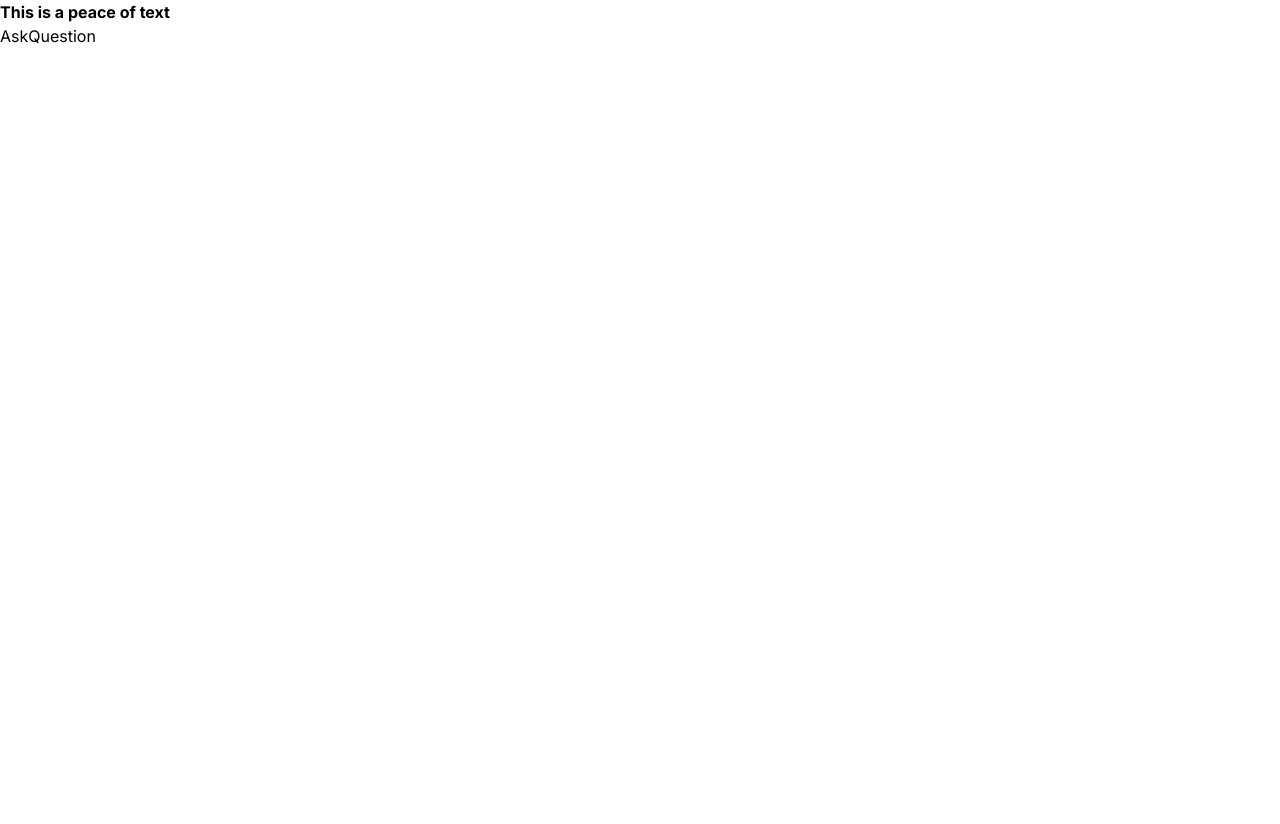
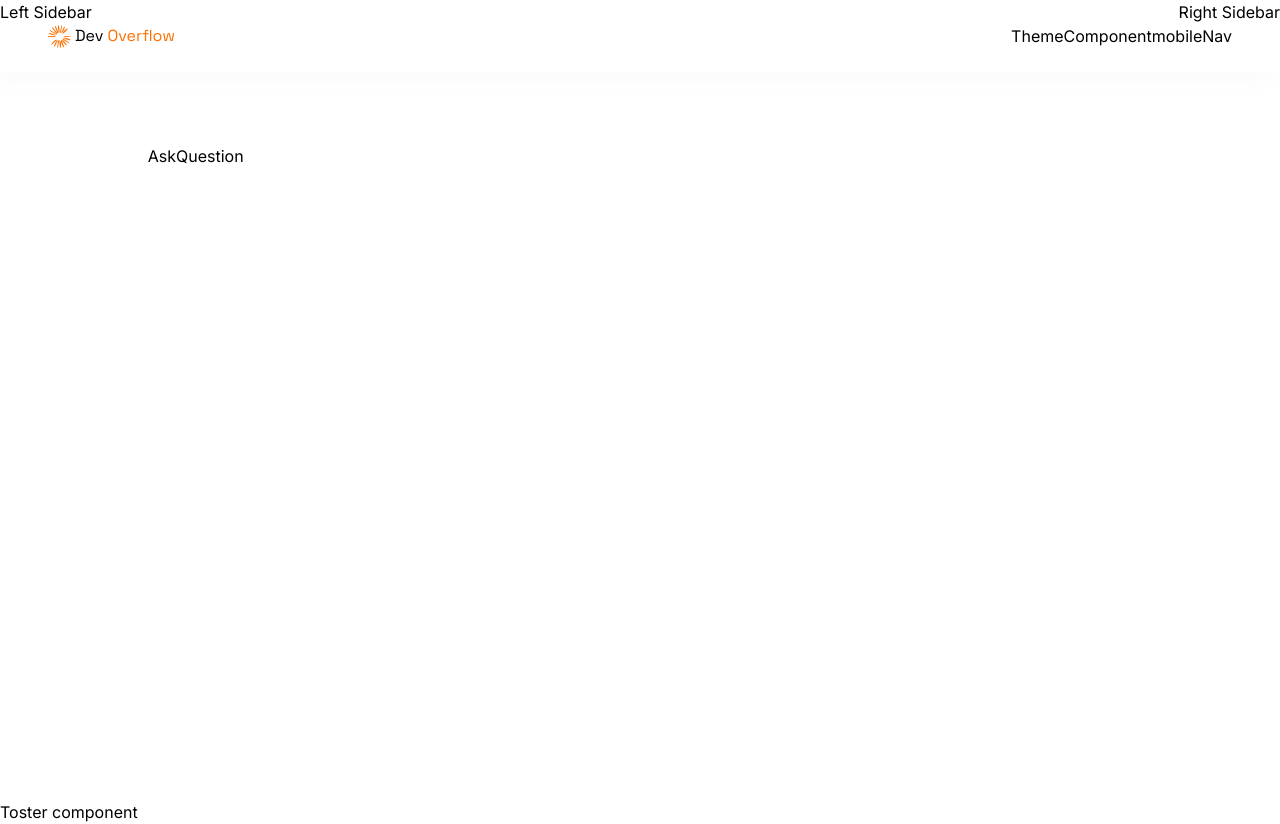
Before and after one commit to rakibtweets/dev_overflow_nextjs13, a Next.js app: page /ask-question in a window 1280 px wide. Before the commit the page ends 800 px from the top, so only its background shows below. Built offline with nearby package versions, Linux system fonts and the light colour scheme; no server answers.

Commit message:
create Navbar stucture

```diff
--- a/app/(root)/(home)/page.tsx
+++ b/app/(root)/(home)/page.tsx
@@ -1,9 +1,3 @@
-import { UserButton } from '@clerk/nextjs';
-
 export default function Home() {
-  return (
-    <div>
-      <UserButton afterSignOutUrl="/" />
-    </div>
-  );
+  return <div></div>;
 }
--- /dev/null
+++ b/app/(root)/layout.tsx
@@ -0,0 +1,19 @@
+import Navbar from '@/components/shared/navbar/Navbar';
+import React from 'react';
+
+const Layout = ({ children }: { children: React.ReactNode }) => {
+  return (
+    <main className="background-light850_dark100 relative">
+      <Navbar />
+      <div className="flex">
+        Left Sidebar
+        <section className="flex min-h-screen flex-1 px-6 pt-36 max-md:pb-14 sm:px-14 ">
+          <div className="mx-auto w-full max-w-5xl">{children}</div>
+        </section>
+        Right Sidebar
+      </div>
+      Toster component
+    </main>
+  );
+};
+export default Layout;
--- a/app/layout.tsx
+++ b/app/layout.tsx
@@ -32,7 +32,6 @@
   return (
     <html lang="en">
       <body className={`${inter.variable} ${spaceGrotest.variable}`}>
-        <h1 className="font-bold ">This is a peace of text</h1>
         <ClerkProvider
           appearance={{
             elements: {
--- /dev/null
+++ b/components/shared/navbar/Navbar.tsx
@@ -0,0 +1,42 @@
+import Link from 'next/link';
+import Image from 'next/image';
+import { SignedIn, UserButton } from '@clerk/nextjs';
+
+const Navbar = () => {
+  return (
+    <nav className="flex-between background-light900_dark200 fixed z-50 w-full gap-5 p-6 shadow-light-300 dark:shadow-none sm:px-12">
+      <Link href="/" className="flex items-center gap-1">
+        <Image
+          src={'/assets/images/site-logo.svg'}
+          width={23}
+          height={23}
+          alt="Devflow"
+        />
+        <p className="h2-bold  font-spaceGrotesk text-dark-100 dark:text-light-900 max-sm:hidden">
+          Dev <span className="text-primary-500">Overflow</span>
+        </p>
+      </Link>
+
+      {/* //Todo: Global Search */}
+
+      <div className="flex-between gap-5">
+        ThemeComponent
+        <SignedIn>
+          <UserButton
+            afterSignOutUrl="/"
+            appearance={{
+              elements: {
+                avatarBox: 'h-10 w-10'
+              },
+              variables: {
+                colorPrimary: '#ff7000'
+              }
+            }}
+          />
+        </SignedIn>
+        mobileNav
+      </div>
+    </nav>
+  );
+};
+export default Navbar;
```
